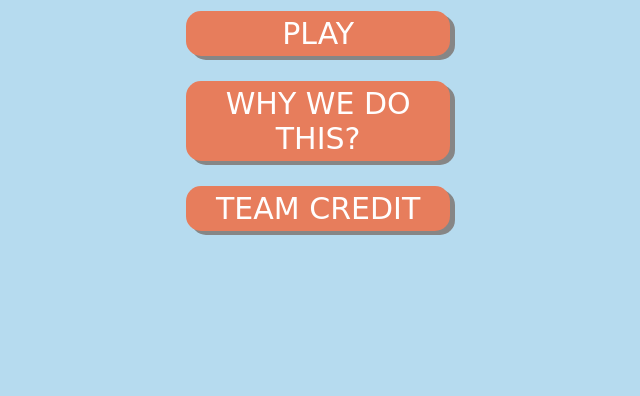
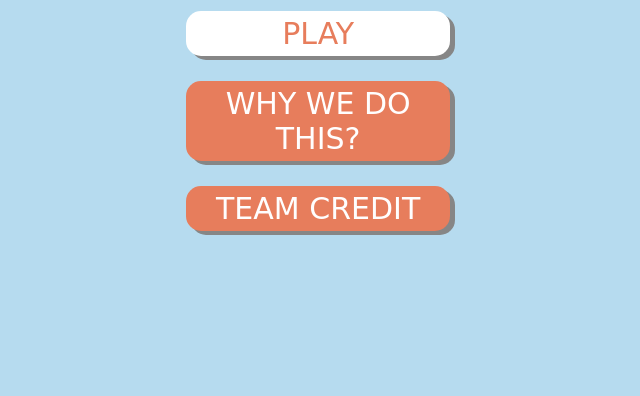
Before and after one commit to shirayukixo/HCIFinalProject, a PHP site: page / in a window 1280 px wide, with the pointer over the restyled element; the page is wider, and only the part inside the window is pictured. Shown: the part 404-800 px from the top of that part, without its empty margins (454-1094 px from the left). Run offline with PHP 8.4, Linux system fonts and the light colour scheme; some web fonts are replaced.

Commit message:
Update stylesMainPage.css

```diff
--- a/HCI/stylesMainPage.css
+++ b/HCI/stylesMainPage.css
@@ -105,10 +105,7 @@ body {
 }
 
 .btnOption:hover {
-    border-color: black;
+    cursor: pointer;
+    background-color: white;
+    color: #E77D5C;
 }
-
-/* a {
-    text-decoration: none;
-    color: #FFFEFE;
-} */
```
